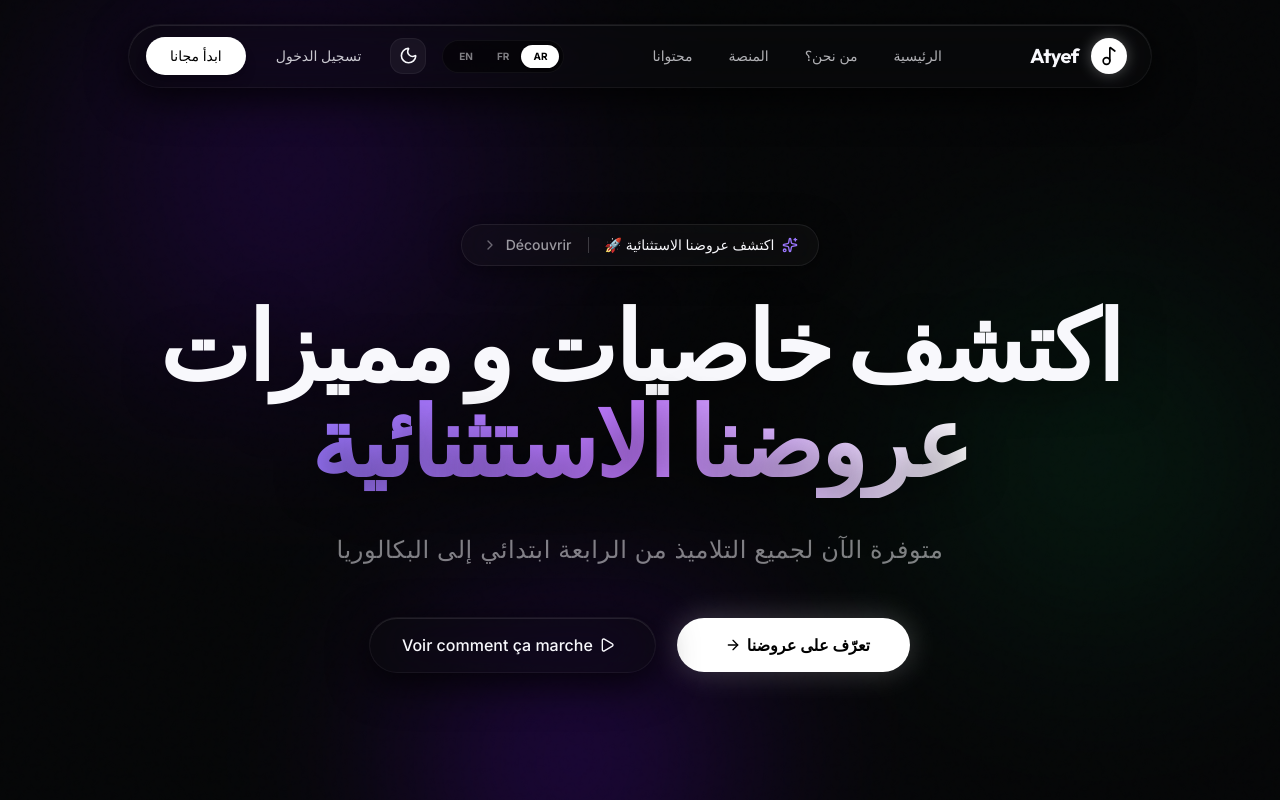
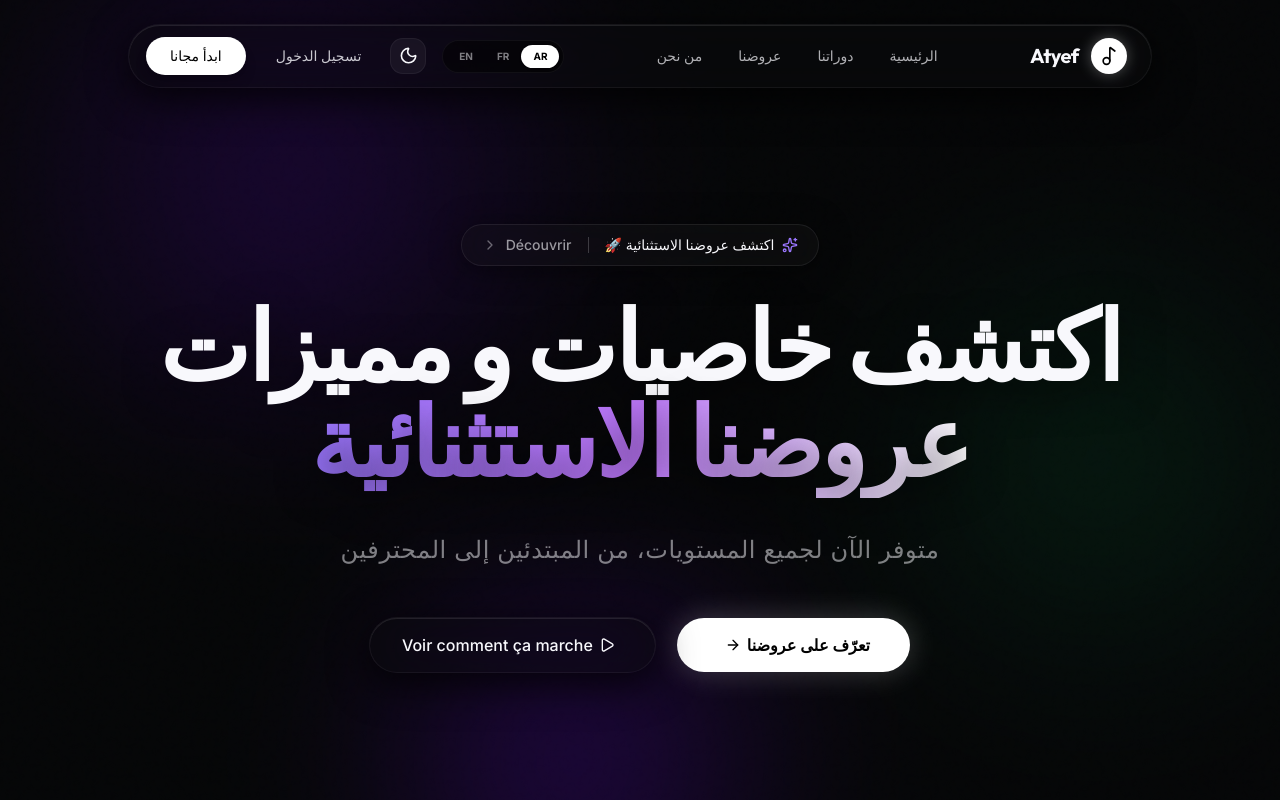
Before and after one commit to GHbechir/Atyef, a Next.js app: page / in a window 1280 px wide. Shown: the top 800 px of the page. Built offline with nearby package versions, Linux system fonts and the light colour scheme.

Commit message:
fix(i18n): correct inaccurate translations and misaligned nav links in both Arabic and French

```diff
--- a/src/app/page.tsx
+++ b/src/app/page.tsx
@@ -64,9 +64,9 @@ export default function Home() {
           <nav className="hidden md:flex items-center gap-1">
             {[
               { key: "home", path: "/" },
-              { key: "about", path: "/about" },
-              { key: "features", path: "/pricing" },
-              { key: "courses", path: "/courses" }
+              { key: "catalog", path: "/courses" },
+              { key: "pricing", path: "/pricing" },
+              { key: "about", path: "/about" }
             ].map((item) => (
               <Link
                 key={item.key}
@@ -125,9 +125,9 @@ export default function Home() {
           <div className="absolute top-[72px] left-4 right-4 glass-card p-4 rounded-2xl md:hidden border border-white/10 shadow-xl flex flex-col gap-2">
             {[
               { key: "home", path: "/" },
-              { key: "about", path: "/about" },
-              { key: "features", path: "/pricing" },
-              { key: "courses", path: "/courses" }
+              { key: "catalog", path: "/courses" },
+              { key: "pricing", path: "/pricing" },
+              { key: "about", path: "/about" }
             ].map((item) => (
               <Link
                 key={item.key}
--- a/src/locales/index.ts
+++ b/src/locales/index.ts
@@ -1,10 +1,10 @@
 export const fr = {
   // Navigation
   home: "Accueil",
-  catalog: "Catalogue",
-  pricing: "Tarifs",
+  catalog: "Nos cours",
+  pricing: "Nos offres",
   about: "À propos",
-  features: "Nos offres",
+  features: "Fonctionnalités",
   teachers: "Nos professeurs",
   courses: "Nos cours",
   tools: "La Plateforme",
@@ -205,13 +205,13 @@ export const en = {
 export const ar = {
   // Navigation
   home: "الرئيسية",
-  catalog: "الفهرس",
-  pricing: "الأسعار",
-  about: "من نحن؟",
-  features: "المنصة",
-  teachers: "عروضنا",
-  courses: "محتوانا",
-  tools: "أساتذتنا",
+  catalog: "دوراتنا",
+  pricing: "عروضنا",
+  about: "من نحن",
+  features: "المميزات",
+  teachers: "أساتذتنا",
+  courses: "دوراتنا",
+  tools: "المنصة",
   login: "تسجيل الدخول",
   register: "ابدأ مجانا",
 
@@ -220,7 +220,7 @@ export const ar = {
   hero_title_1: "اكتشف خاصيات و مميزات ",
   hero_title_highlight: "عروضنا الاستثنائية",
   hero_title_2: " لجميع الأقسام",
-  hero_subtitle: "متوفرة الآن لجميع التلاميذ من الرابعة ابتدائي إلى البكالوريا", // Literal translation from Taki Academy
+  hero_subtitle: "متوفر الآن لجميع المستويات، من المبتدئين إلى المحترفين",
   hero_cta: "تعرّف على عروضنا",
 
   // Sections
```
